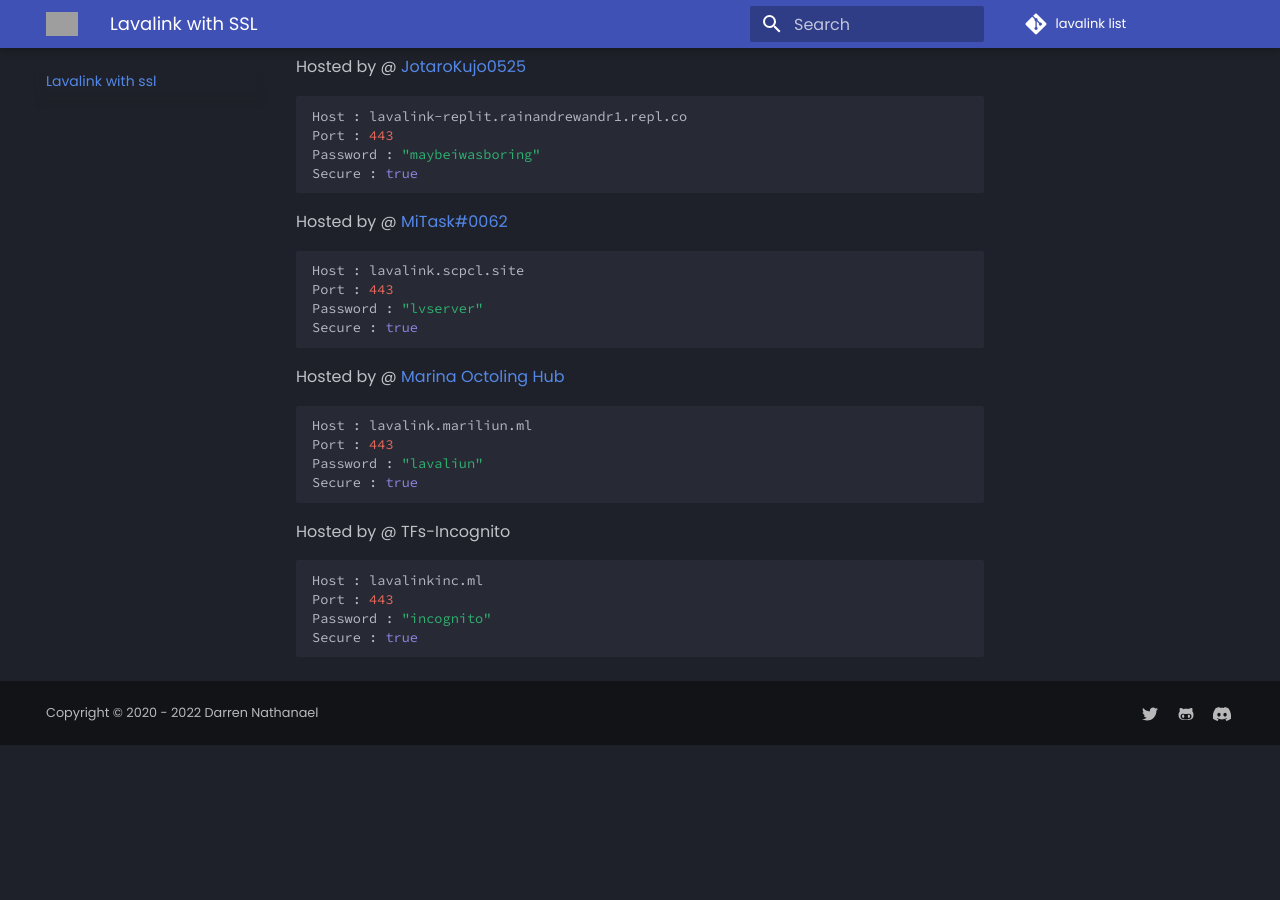
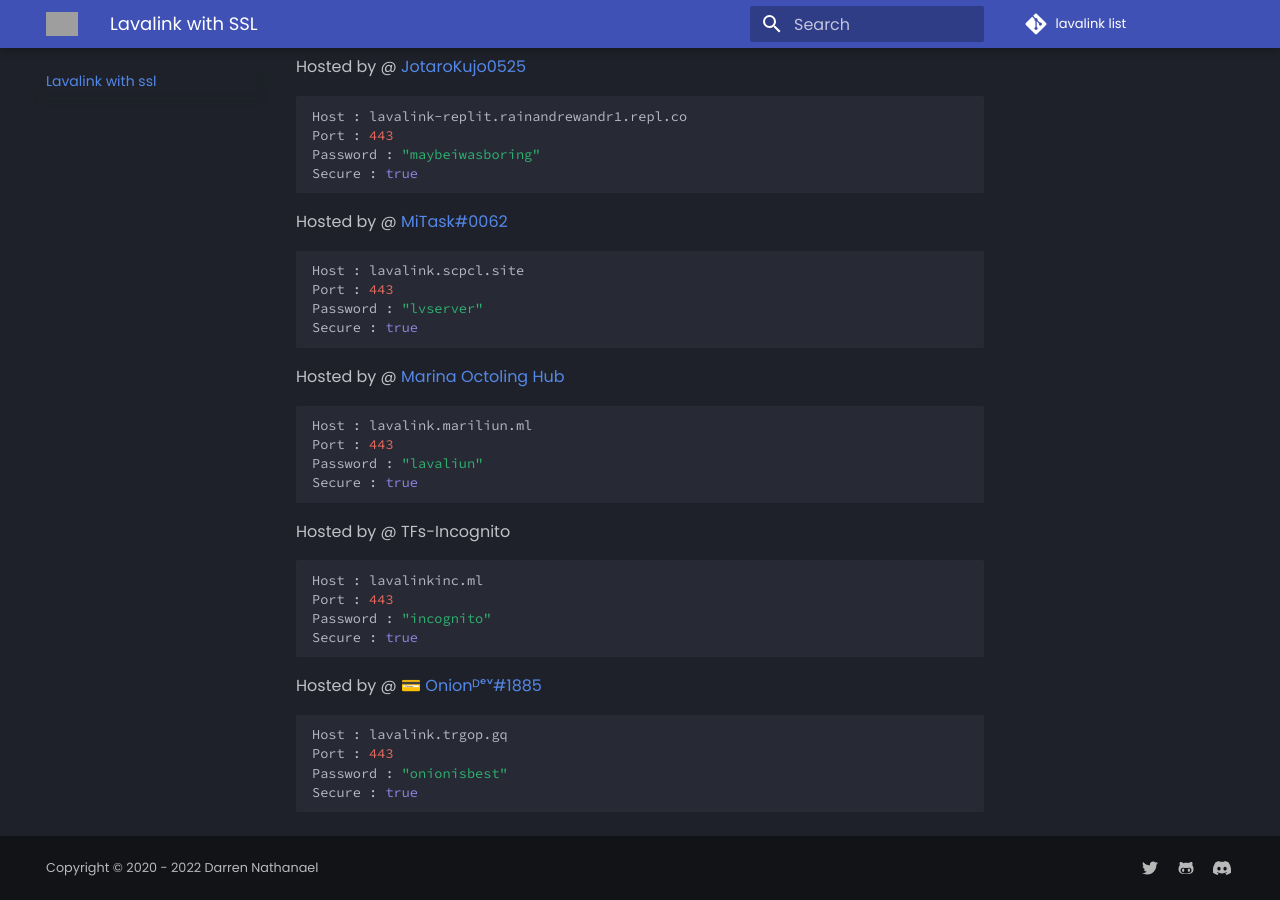
Before and after one commit to DarrenOfficial/lavalink-list, an MkDocs documentation site: the page built from docs/SSL/lavalink-with-ssl.md, in a window 1280 px wide and 900 px high, scrolled down 792 px. Built offline with MkDocs 1.6.1 and Material for MkDocs 9.7.7, drawn with Linux system fonts in a browser that asks for light colours; comment, search, counter and statistics services are not loaded; before the commit the page ends 1537 px from its top, so only the background shows below that; grey boxes are pictures that could not be loaded.

Commit message:
added lavalink with ssl (#55)
* Update lavalink-with-ssl.md

````diff
--- a/docs/SSL/lavalink-with-ssl.md
+++ b/docs/SSL/lavalink-with-ssl.md
@@ -61,3 +61,10 @@ Port : 443
 Password : "incognito"
 Secure : true
 ```
+Hosted by @ [💳 Onionᴰᵉᵛ#1885](https://trgop.gq/youtube)
+```bash
+Host : lavalink.trgop.gq
+Port : 443
+Password : "onionisbest"
+Secure : true
+```
````
